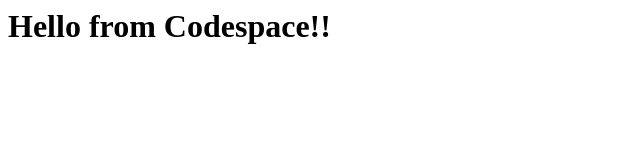
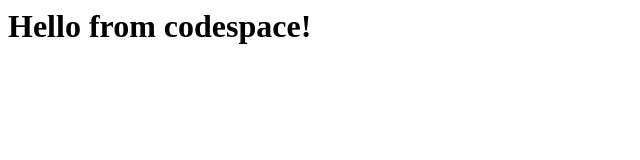
Before and after one commit to diegoparreira/skills-code-with-codespaces, a plain HTML site: page index.html in a window 1280 px wide. Shown: the full height of the page, 0-640 px from the left. Drawn offline with Linux system fonts and the light colour scheme.

Commit message:
Adding hello from the codespace!

```diff
--- a/index.html
+++ b/index.html
@@ -1,3 +1,3 @@
 <html>
-  <h1>Hello from Codespace!!</h1>
+  <h1>Hello from codespace!</h1>
 </html>
```
